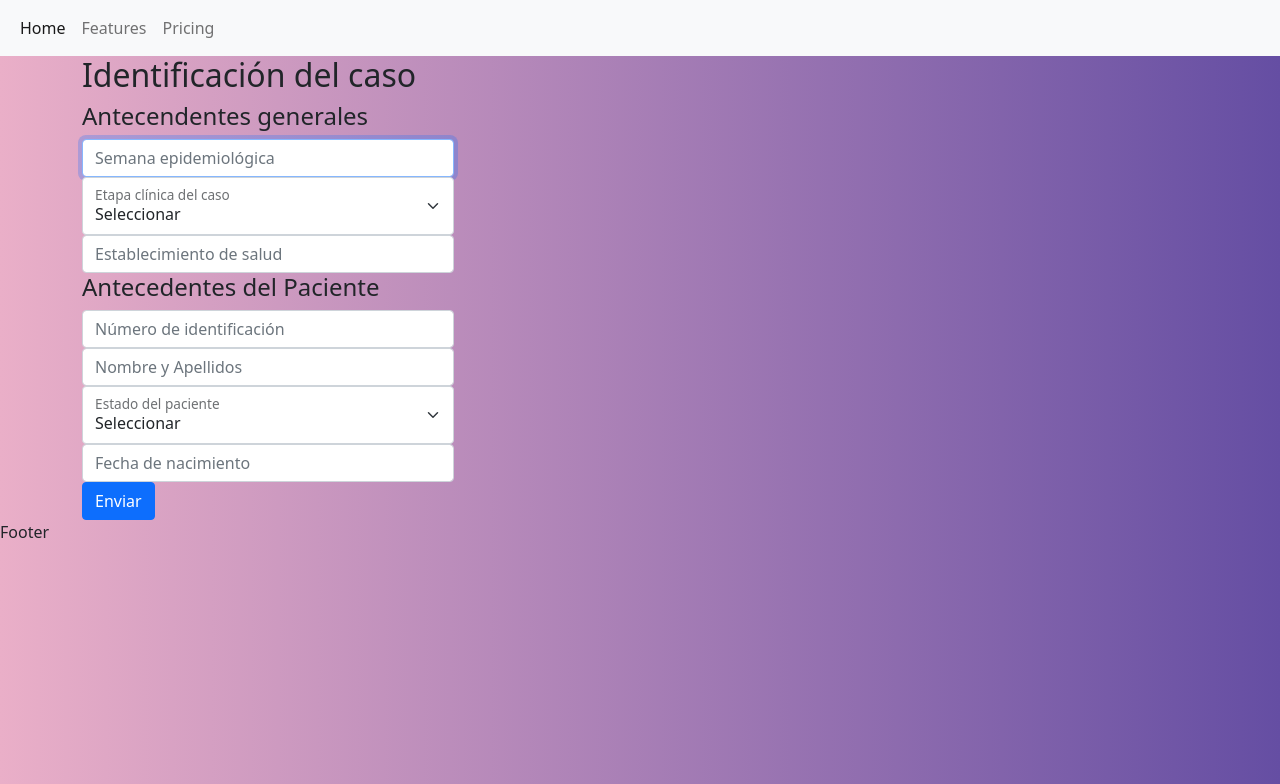
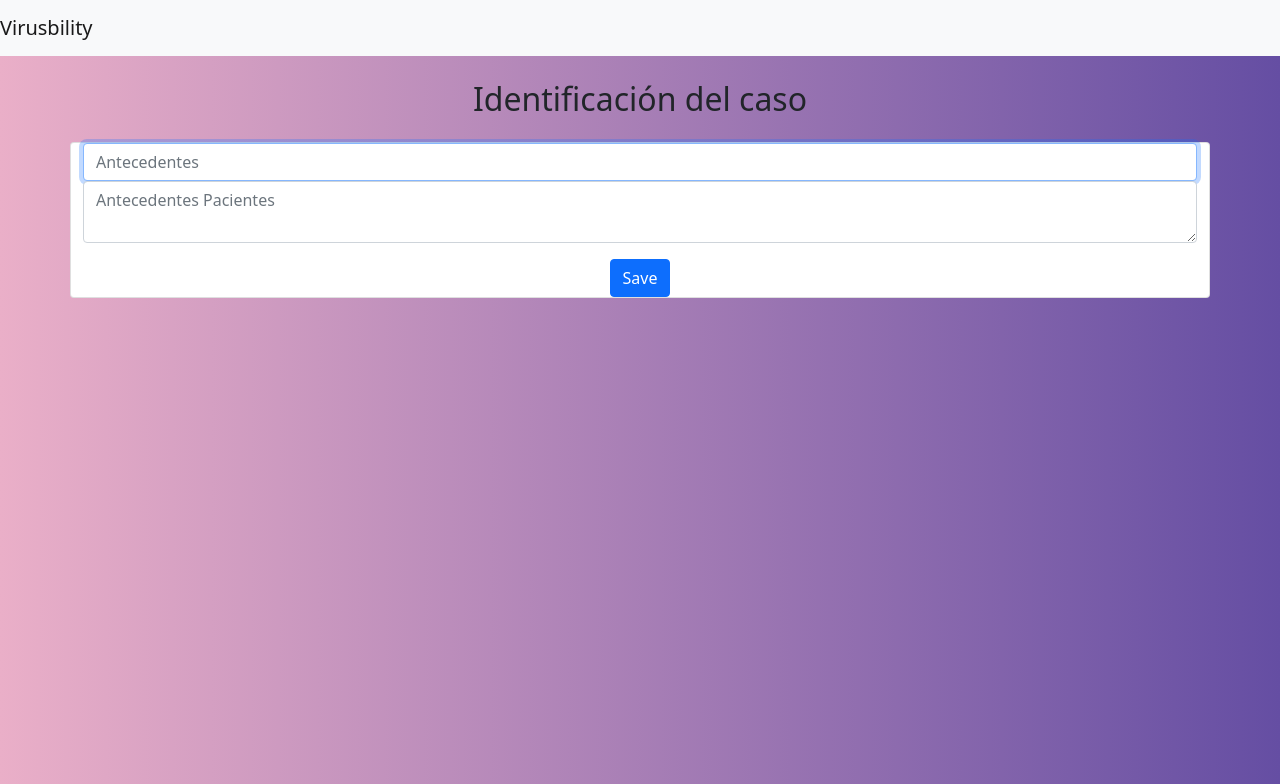
Before and after one commit to LuzP01/Poyecto, a Node server app: page / in a window 1280 px wide. Shown: the top 784 px of the page. Run offline with Node 20, Linux system fonts and the light colour scheme; some libraries are stand-ins or nearby versions.

Commit message:
entrega final

```diff
--- a/proyecto-esp/src/models/Antecedentes.js
+++ b/proyecto-esp/src/models/Antecedentes.js
@@ -7,11 +7,7 @@ const AntecedenteSchema = new Schema({
     antecedentesPaciente: {type: String, required: true},
     date:{ type: Date, default: Date.now},
     user:{ type: Schema.ObjectId , ref: "User"}
+
 });
 
 module.exports = mongoose.model('Antecendentes', AntecedenteSchema);
-
-
-
-
-//const antecedent = await Antecedentes.find().sort({date: 'desc'});
--- a/proyecto-esp/src/routes/index.js
+++ b/proyecto-esp/src/routes/index.js
@@ -1,78 +1,86 @@
 const { request } = require('express');
 const express = require('express');
 const router = express.Router();
-const Antecedentes= require('../models/Antecedentes');
+const Antecedentes = require('../models/Antecedentes');
 
 
-router.get('/', (req, res) =>{
+router.get('/', (req, res) => {
     res.render('forms/new-form');
 });
 
-router.get('/about', (req, res) =>{
-    res.render('about');
-});
 
-router.post('/forms/new-form', async (req,res)=> {
-    const { antecedentes, antecedentesPaciente}= req.body;
-    const errors= [];
-    if ( !antecedentes || !antecedentesPaciente) {
-        errors.push({text: 'por favor agregar los antecentes generales o antecendentes del paciente '});
+router.post('/forms/new-form', async (req, res) => {
+    const { antecedentes, antecedentesPaciente } = req.body;
+    const errors = [];
+    console.log(antecedentes);
+    console.log(antecedentesPaciente);
+    if (!antecedentes || !antecedentesPaciente) {
+        errors.push({ text: 'por favor agregar los antecentes generales o antecendentes del paciente ' });
     }
-    if ( !antecedentesPaciente){
-        errors.push({text: 'por favor agregar los antecedentes del paciente'});
+    if (!antecedentesPaciente) {
+        errors.push({ text: 'por favor agregar los antecedentes del paciente' });
     }
-    if (errors.length > 0){
-        res.render('forms/new-form',{
+    if (errors.length > 0) {
+        res.render('forms/new-form', {
             errors,
             antecedentes,
             antecedentesPaciente
 
         });
     } else {
-        const antecedentes1 =  new Antecedentes({antecedentes,antecedentesPaciente});
+        const antecedentes1 = new Antecedentes({ antecedentes, antecedentesPaciente });
         await antecedentes1.save();
-        console.log(antecedentes);
-        console.log(antecedentesPaciente);
+        console.log(antecedentes1);
         req.flash('success_msg', 'Antecedente Agregado');
         res.redirect('/antecedentes');
 
     }
 
 });
-router.get('/antecedentes', async (req, res)=> {
-   const antecedent = await Antecedentes.find().then(Antecedentes => {
-       const contexto = {
-           antecedent: Antecedentes.map(Antecedentes => {
-               return{
-                  antecedentes: Antecedentes.antecedentes,
-                  antecedentesPaciente: Antecedentes.antecedentesPaciente,
-                  _id: Antecedentes._id
-               }
-           })
-       }
-       res.render('forms/all-anteceden', { antecedent: contexto.antecedent });
-   })
+router.get('/antecedentes', async (req, res) => {
+    const antecedent = await Antecedentes.find().then(Antecedentes => {
+        const contexto = {
+            antecedent: Antecedentes.map(Antecedentes => {
+                return {
+                    antecedentes: Antecedentes.antecedentes,
+                    antecedentesPaciente: Antecedentes.antecedentesPaciente,
+                    _id: Antecedentes.id
+                }
+            })
+
+        }
+        res.render('forms/all-anteceden', { antecedent: contexto.antecedent });
+    })
+
+
 });
 
-router.get('/forms/edit/:id',async (req,res) => {
-    await Antecedentes.findById(req.params.id).then(Antecedentes=>{
-        const context={
+router.get('/forms/edit/:id', async (req, res) => {
+  const antece= await Antecedentes.findById(req.params.id).lean();
+  res.render("forms/edit-antecedent",{antece})
+
+});
+router.put('/forms/edit-antecedent/:id', async (req, res) => {
+    const { antecedentes, antecedentesPaciente } = req.body;
+    await Antecedentes.findByIdAndUpdate(req.params.id, { antecedentes, antecedentesPaciente });
+    req.flash('success_msg', 'antecedente actualizado');
+    console.log("editar");
+    res.redirect('/antecedentes');
+});
+router.delete('/forms/delete/:id', async (req, res) => {
+    await Antecedentes.findByIdAndDelete(req.params.id).then(Antecedentes => {
+        const cont = {
+
             antecedentes: Antecedentes.antecedentes,
-            antecedentesPaciente: Antecedentes.antecedentesPaciente
+            antecedentesPaciente: Antecedentes.antecedentesPaciente,
+            _id: Antecedentes._id
+
         }
-        res.render('forms/edit-antecedent.hbs',{antecede:context});
+        req.flash('success_msg', 'antecededente borrado');
+        res.redirect('/antecedentes');
+        console.log("eliminar")
     })
 
-});
-router.put('/forms/edit-antecedent/:id', async (req,res) => {
- const {antecedentes, antecedentesPaciente} = req.body;
- await Antecedentes.findByIdAndUpdate(req.params.id,{antecedentes,antecedentesPaciente})
- req.flash('success_msg','antecedente actualizado');
- res.redirect('/antecedentes');
-});
-router.delete('/forms/delete/:id',async (req,res) => {
-    await Antecedentes.findByIdAndDelete(req.params.id);
-    req.flash('success_msg', 'antecededente borrado');
-    res.redirect('/antecedentes');
+
 });
 module.exports = router;
--- a/proyecto-esp/src/views/forms/edit-antecedent.hbs
+++ b/proyecto-esp/src/views/forms/edit-antecedent.hbs
@@ -4,13 +4,13 @@
             <h3>Editar Antecedentes</h3>
         </div>
         <div class="card-body">
-            <form action="/forms/edit-antecedent/{{ejAntecedente._id}}?_method=PUT" method="POST">
+            <form action="/forms/edit-antecedent/{{antece._id}}?_method=PUT" method="POST">
                 <input type="hidden" name="_method" value="PUT">
                 <div class="form-group">
-                    <input type="text" name="ancedentegeneral" class="form-control" placeholder="Antecedente General" value="{{ejAntecedente.antecedentes}}" required>
+                    <input type="text" name="ancedentegeneral" class="form-control" placeholder="Antecedente General" value="{{antece.antecedentes}}" required>
                 </div>
                 <div class="form-group">
-                    <textarea name="antecedentespaciente" class="form-control" required>{{ejAntecedente.antecedentespaciente}}</textarea>
+                    <textarea name="antecedentespaciente" class="form-control" required>{{antece.antecedentesPaciente}}</textarea>
                 </div>
                 <div class="form-group">
                     <button class="btn btn-primary btn-block" type="submit"> Guardar</button>
--- a/proyecto-esp/src/views/forms/new-form.hbs
+++ b/proyecto-esp/src/views/forms/new-form.hbs
@@ -1,46 +1,18 @@
-<h2>Identificación del caso</h2>
-
-
-<h4>Antecendentes generales</h4>
+<h2 class=" text-center mt-4">Identificación del caso</h2>
 <div class="row">
-    <form class="/forms/new-form" method="POST">
-        <div class="form-group col-md-4 ">
-            <input type="text" name="semana" class="form-control" placeholder="Semana epidemiológica" autofocus>
-        </div>
-
-        <div class="form-floating col-md-4">
-            <select class="form-select" id="floatingSelect" aria-label="Floating label select example">
-                <option selected>Seleccionar</option>
-                <option value="1">Sospechoso</option>
-                <option value="2">Confirmado</option>
-            </select>
-            <label for="floatingSelect">Etapa clínica del caso</label>
-        </div>
-        <div class="form-group col-md-4">
-            <input type="text" name="establecimiento" class="form-control" placeholder="Establecimiento de salud"
-                autofocus>
-        </div>
-        <h4>Antecedentes del Paciente</h4>
-        <div class="form-group col-md-4">
-            <input type="text" name="identificacion" class="form-control" placeholder="Número de identificación"
-                autofocus>
-        </div>
-        <div class="form-group col-md-4">
-            <input type="text" name="nombre" class="form-control" placeholder="Nombre y Apellidos" autofocus>
-        </div>
-        <div class="form-floating col-md-4">
-            <select class="form-select" id="floatingSelect" aria-label="Floating label select example">
-                <option selected>Seleccionar</option>
-                <option value="1">Vivo</option>
-                <option value="2">Fallecido</option>
-            </select>
-            <label for="floatingSelect">Estado del paciente</label>
-        </div>
-        <div class="form-group col-md-4">
-            <input type="text" name="fechaNacimiento" class="form-control" placeholder="Fecha de nacimiento" autofocus>
-        </div>
-        <div>
-            <button class="btn btn-primary btn-block" type="submit">Enviar</button>
-        </div>
+  <div class=" card mt-3">
+    <form action="/forms/new-form" method="POST">
+      <div class="form-group">
+        <input type="text" name="antecedentes" class="form-control" placeholder="Antecedentes" autofocus />
+      </div>
+      <div class="form-group">
+        <textarea name="antecedentesPaciente" class="form-control" placeholder="Antecedentes Pacientes"></textarea>
+      </div>
+      <div class="form-group mt-3 d-flex justify-content-center">
+        <button class="btn btn-primary btn-block text-center" type="submit">
+          Save
+        </button>
+      </div>
     </form>
+  </div>
 </div>
--- a/proyecto-esp/src/views/layouts/main.hbs
+++ b/proyecto-esp/src/views/layouts/main.hbs
@@ -23,7 +23,7 @@
     {{> errors}}
     {{{ body }}}
     </main>
-    <p>Footer</p>
+
 
 
 </body>
--- a/proyecto-esp/src/views/partials/navigation.hbs
+++ b/proyecto-esp/src/views/partials/navigation.hbs
@@ -1,17 +1,3 @@
-<nav class="navbar navbar-expand-lg navbar-light bg-light" style="background-color: #e3f2fd;">
-  <div class="container-fluid ml-auto " >
-    <div class="collapse navbar-collapse" id="navbarText">
-      <ul class="navbar-nav ml-auto ">
-        <li class="nav-item">
-          <a class="nav-link active" aria-current="page" href="users/signin">Home</a>
-        </li>
-        <li class="nav-item">
-          <a class="nav-link" href="#">Features</a>
-        </li>
-        <li class="nav-item">
-          <a class="nav-link" href="#">Pricing</a>
-        </li>
-      </ul>
-    </div>
-  </div>
+<nav class="navbar navbar-light bg-light">
+  <a class="navbar-brand" href="/users/signin">Virusbility</a>
 </nav>
```
Also changed, not shown: proyecto-esp/src/views/forms/all-anteceden.hbs (+7 -5 lines), proyecto-esp/src/views/users/signup.hbs (+8 -2 lines).
